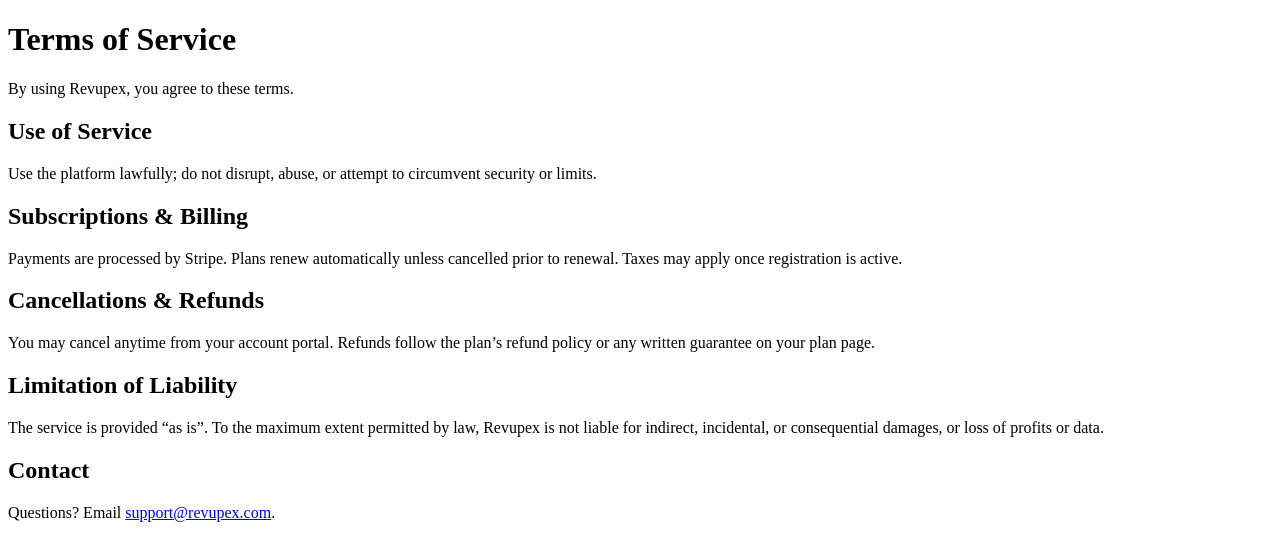
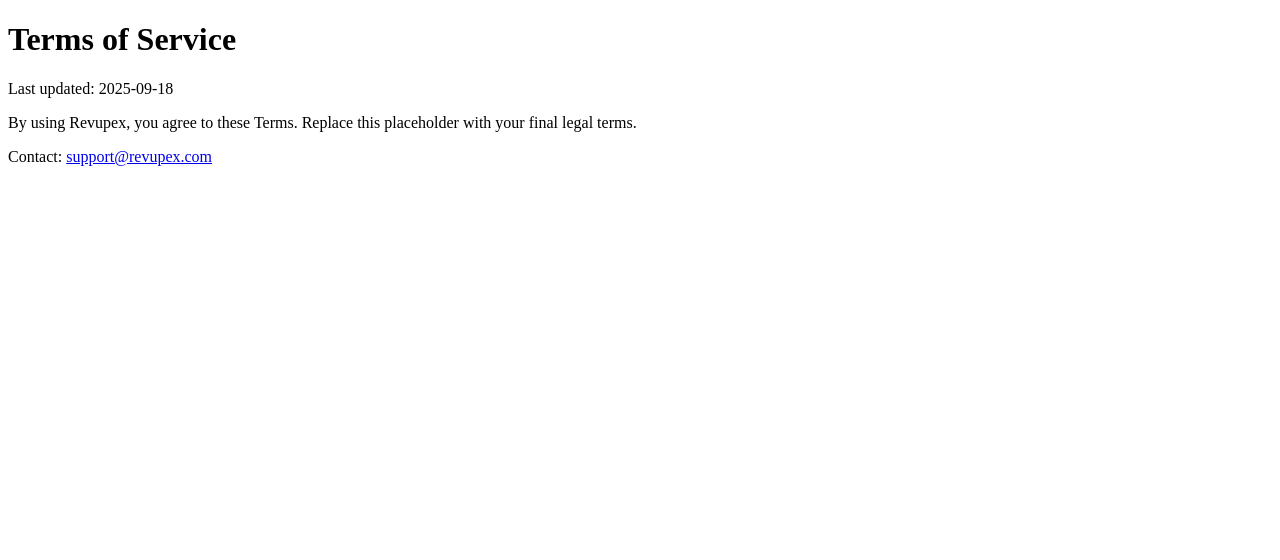
Before and after one commit to mamachicode/revupex-landing, a Next.js app: page /terms-of-service in a window 1280 px wide. Shown: the top 560 px of the page. Built offline with nearby package versions, Linux system fonts and the light colour scheme.

Commit message:
feat(legal): add privacy policy and terms; footer links

```diff
--- /dev/null
+++ b/app/(legal)/privacy-policy/page.tsx
@@ -0,0 +1,18 @@
+export const metadata = {
+  title: "Privacy Policy | Revupex",
+  description: "How Revupex collects, uses, and protects your data."
+};
+
+export default function PrivacyPolicy() {
+  const today = new Date().toISOString().slice(0, 10);
+  return (
+    <main className="max-w-3xl mx-auto p-8">
+      <h1 className="text-3xl font-bold mb-4">Privacy Policy</h1>
+      <p className="text-sm text-gray-500 mb-8">Last updated: {today}</p>
+      <p className="mb-4">
+        Revupex ("we", "our", "us") respects your privacy. This placeholder will be replaced with a full policy.
+      </p>
+      <p>Contact: <a className="underline" href="mailto:support@revupex.com">support@revupex.com</a></p>
+    </main>
+  );
+}
--- /dev/null
+++ b/app/(legal)/terms-of-service/page.tsx
@@ -0,0 +1,18 @@
+export const metadata = {
+  title: "Terms of Service | Revupex",
+  description: "The terms that govern your use of Revupex."
+};
+
+export default function TermsOfService() {
+  const today = new Date().toISOString().slice(0, 10);
+  return (
+    <main className="max-w-3xl mx-auto p-8">
+      <h1 className="text-3xl font-bold mb-4">Terms of Service</h1>
+      <p className="text-sm text-gray-500 mb-8">Last updated: {today}</p>
+      <p className="mb-4">
+        By using Revupex, you agree to these Terms. Replace this placeholder with your final legal terms.
+      </p>
+      <p>Contact: <a className="underline" href="mailto:support@revupex.com">support@revupex.com</a></p>
+    </main>
+  );
+}
--- a/app/layout.tsx
+++ b/app/layout.tsx
@@ -1,16 +1,26 @@
+import "./globals.css";
 import type { Metadata } from "next";
-import "./globals.css";
+import Link from "next/link";
 
 export const metadata: Metadata = {
   title: "Revupex",
-  description: "Revupex landing site",
+  description: "Revupex landing"
 };
 
 export default function RootLayout({ children }: { children: React.ReactNode }) {
+  const year = new Date().getFullYear();
   return (
     <html lang="en">
-      <body className="min-h-screen antialiased bg-white text-slate-900">
+      <body>
         {children}
+        <footer className="border-t mt-16 py-6 text-center text-sm text-gray-500">
+          <nav className="space-x-4">
+            <Link href="/privacy-policy" className="underline">Privacy</Link>
+            <span>•</span>
+            <Link href="/terms-of-service" className="underline">Terms</Link>
+          </nav>
+          <div className="mt-2">© {year} Revupex</div>
+        </footer>
       </body>
     </html>
   );
```
